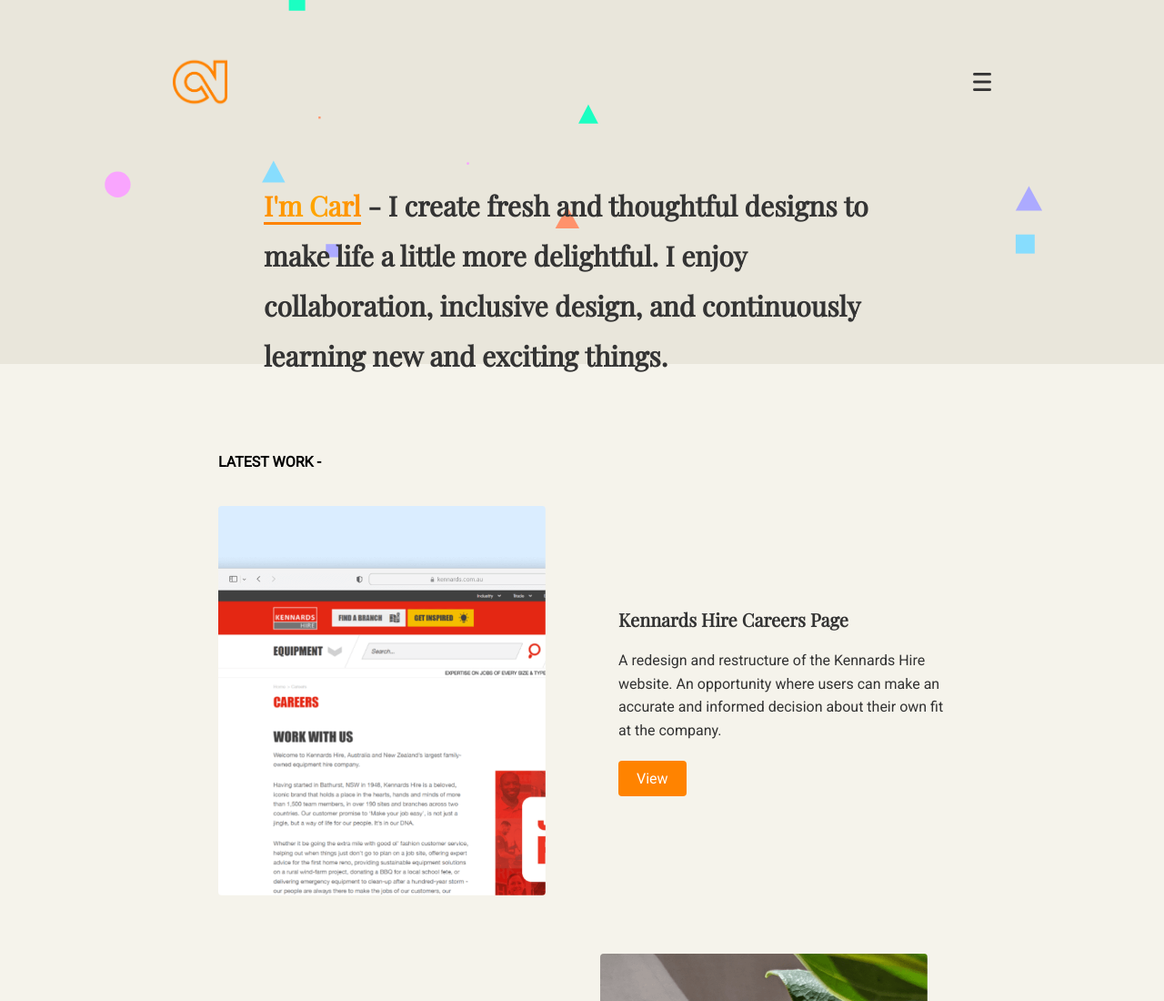
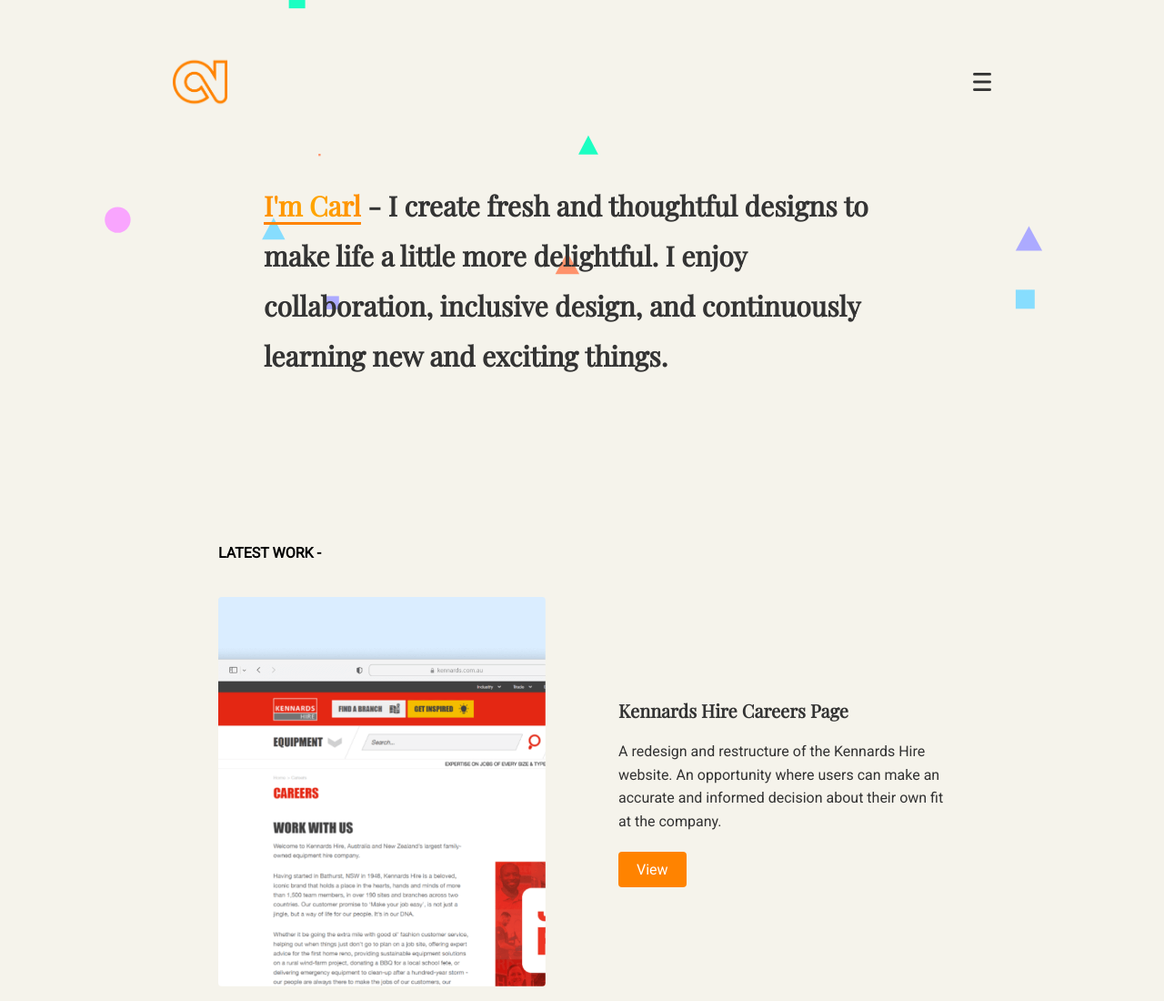
Before and after one commit to carlmnielsen/carlmnielsen.github.io, a plain HTML site: page index.html in a window 1280 px wide. Shown: the top 1100 px of the page at 91% size. Drawn offline with nearby package versions, Linux system fonts and the light colour scheme.

Commit message:
moved animated header

```diff
--- a/index.html
+++ b/index.html
@@ -18,7 +18,7 @@
 </head>
 
 <body>
-    <div class="header finisher-header" style="width: 100%; height: 400px;">
+    <div class="header finisher-header" style="width: 100%; height: 500px;">
     <nav>
         <div class="navbar">
             <div class="logo">
@@ -43,14 +43,12 @@
 
     <section class="welcome">
         <div class="welcome-text">
-
                 <h1>
                     <a href="./about-me.html" class="boujee-text underline">I'm Carl</a> - I create fresh and thoughtful designs to make life a little more delightful. I enjoy collaboration, inclusive design, and continuously learning new and exciting things.
                 </h1>
         </div>
     </section>
     </div>
-
     <section class="latest-work">
         <h6>Latest Work -</h6>
         <div class="figure">
@@ -165,7 +163,7 @@
                 }
             },
             "colors": {
-                "background": "#e9e6db",
+                "background": "#f5f3eb",
                 "particles": [
                 "#ff926b",
                 "#87ddfe",
```
Lines whose indentation alone changed are shown as unchanged.
